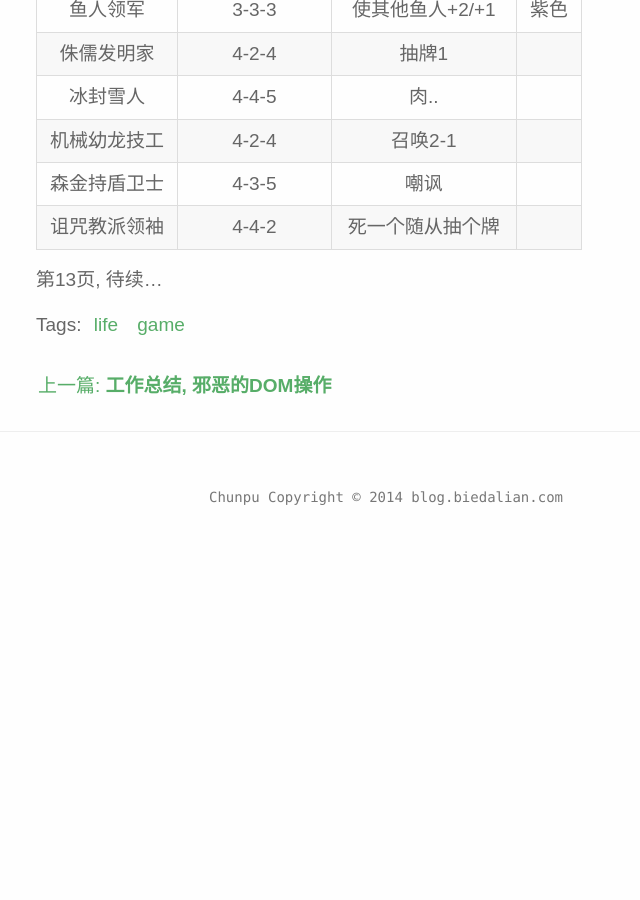
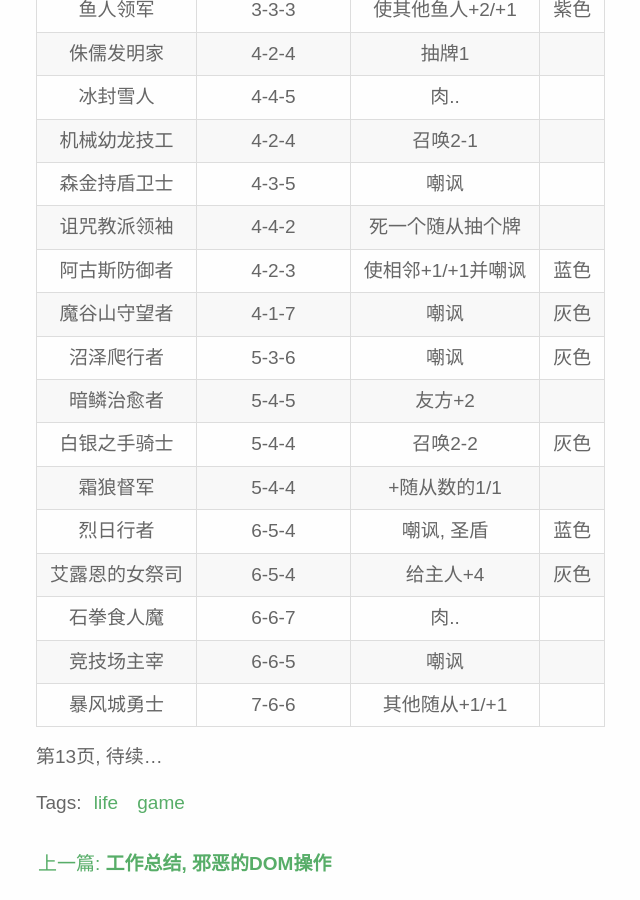
Before and after one commit to chunpu/blog, a Jekyll site: the page built from _posts/2014-04-01-lushichuanshuo-1.md, in a window 1280 px wide and 900 px high, scrolled down 1541 px. Shown: the whole window, without its empty margins (254-894 px from the left). Built offline with Jekyll 4.4.1, drawn with Linux system fonts in a browser that asks for light colours; emoji names are drawn with the system emoji font; some web fonts are replaced; Markdown is read by kramdown in place of the engine named in the settings; comment, search, counter and statistics services are not loaded; before the commit the page ends 2104 px from its top, so only the background shows below that.

Commit message:
update lushi

```diff
--- a/_posts/2014-04-01-lushichuanshuo-1.md
+++ b/_posts/2014-04-01-lushichuanshuo-1.md
@@ -45,5 +45,18 @@ tags:
 机械幼龙技工 | 4-2-4 | 召唤2-1
 森金持盾卫士 | 4-3-5 | 嘲讽
 诅咒教派领袖 | 4-4-2 | 死一个随从抽个牌
+阿古斯防御者 | 4-2-3 | 使相邻+1/+1并嘲讽 | 蓝色
+魔谷山守望者 | 4-1-7 | 嘲讽 | 灰色
+沼泽爬行者 | 5-3-6 | 嘲讽 | 灰色
+暗鳞治愈者 | 5-4-5 | 友方+2
+白银之手骑士 | 5-4-4 | 召唤2-2 | 灰色
+霜狼督军 | 5-4-4 | +随从数的1/1
+烈日行者 | 6-5-4 | 嘲讽, 圣盾 | 蓝色
+艾露恩的女祭司 | 6-5-4 | 给主人+4 | 灰色
+石拳食人魔 | 6-6-7 | 肉..
+竞技场主宰 | 6-6-5 | 嘲讽
+暴风城勇士 | 7-6-6 | 其他随从+1/+1
+
+
 
 第13页, 待续...
```
